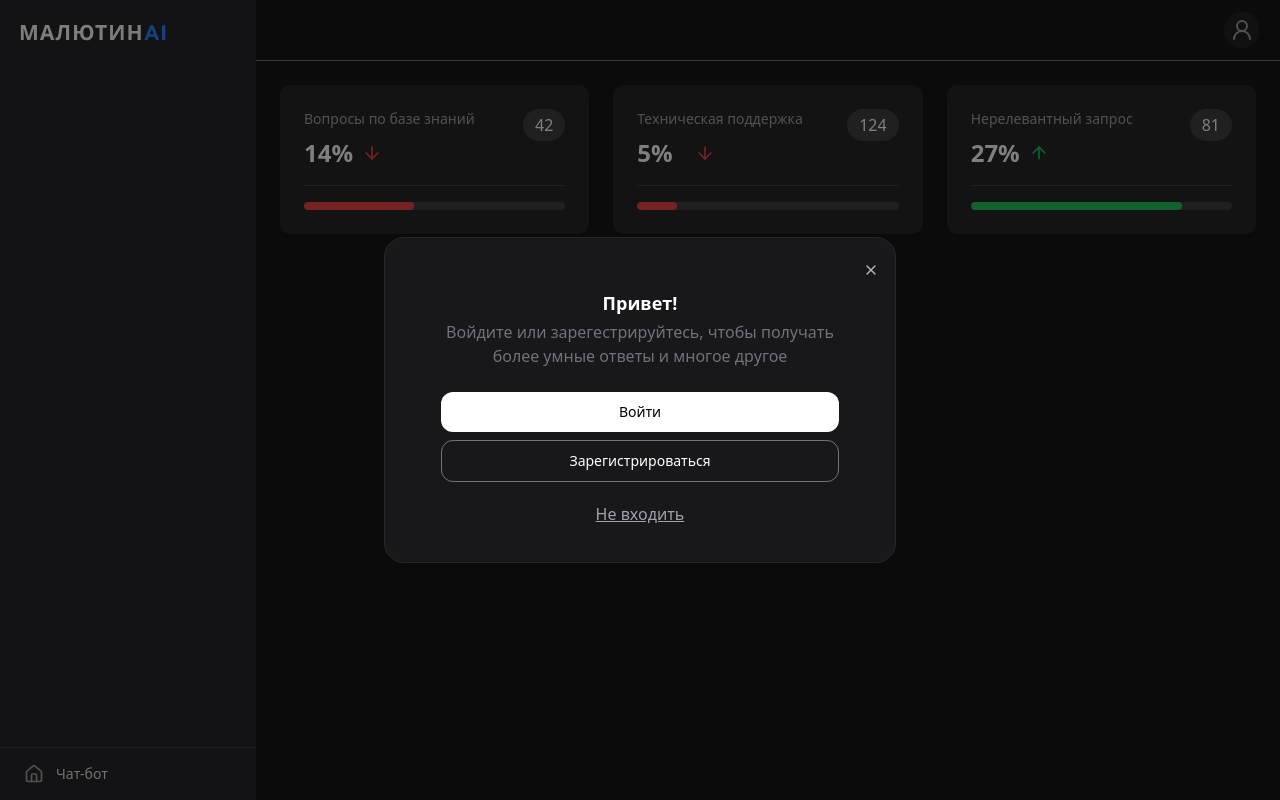
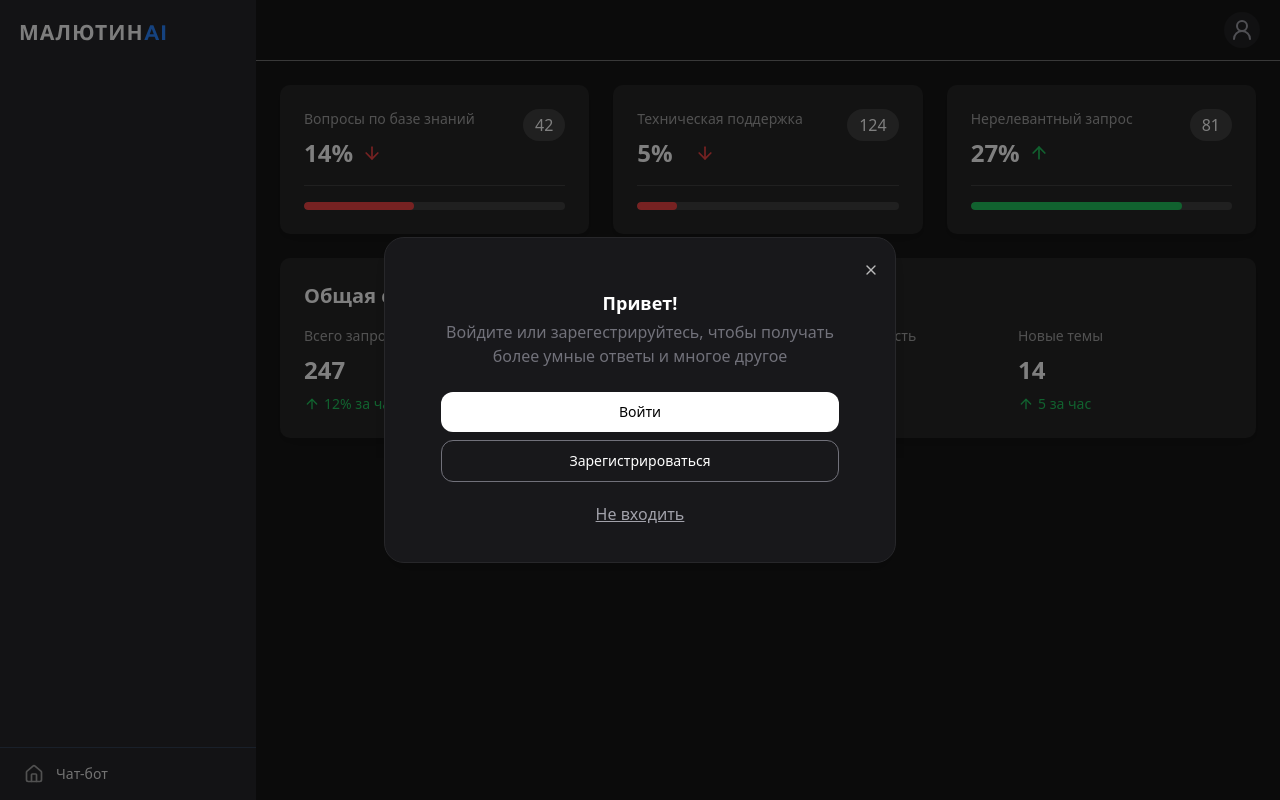
Before and after one commit to xddprog/tenderhack, a Next.js app in the folder frontend/: page /dashboard in a window 1280 px wide. Built offline with nearby package versions, Linux system fonts and the light colour scheme.

Commit message:
fix frontend and finish analytics

```diff
--- a/frontend/src/app/(main)/dashboard/page.tsx
+++ b/frontend/src/app/(main)/dashboard/page.tsx
@@ -1,7 +1,7 @@
 "use client";
 import { userSelectors } from "@/entities/user/models/store/userSlice";
 import { AnalyticsList } from "@/features/analytics/ui/analyticsLIst";
-import { Menu, User2Icon } from "lucide-react";
+import { ArrowDown, ArrowUp, Menu, User2Icon } from "lucide-react";
 import { Sheet, SheetContent, SheetTrigger } from "@/shared/ui/sheet/sheet";
 import { useAppSelector } from "@/shared/hooks/useAppSelector";
 import { DialogTitle } from "@/shared/ui/dialog/dialog";
@@ -36,6 +36,45 @@ const DashboardPage = () => {
         </div>
       </section>
       <AnalyticsList />
+      <div className="bg-neutral-800 rounded-lg mx-6 p-6 shadow-lg">
+        <h3 className="text-xl font-semibold mb-4">
+          Общая статистика запросов
+        </h3>
+
+        <div className="grid grid-cols-1 md:grid-cols-4 gap-6">
+          <div className="space-y-2">
+            <p className="text-neutral-400 text-sm">Всего запросов</p>
+            <p className="text-2xl font-bold">247</p>
+            <p className="text-green-500 text-sm flex items-center">
+              <ArrowUp className="h-4 w-4 mr-1" /> 12% за час
+            </p>
+          </div>
+
+          <div className="space-y-2">
+            <p className="text-neutral-400 text-sm">Среднее время ответа</p>
+            <p className="text-2xl font-bold">8.2 сек</p>
+            <p className="text-green-500 text-sm flex items-center">
+              <ArrowUp className="h-4 w-4 mr-1" /> Быстрее на 0.8 сек
+            </p>
+          </div>
+
+          <div className="space-y-2">
+            <p className="text-neutral-400 text-sm">Удовлетворенность</p>
+            <p className="text-2xl font-bold">87%</p>
+            <p className="text-red-500 text-sm flex items-center">
+              <ArrowDown className="h-4 w-4 mr-1" /> На 3% ниже
+            </p>
+          </div>
+
+          <div className="space-y-2">
+            <p className="text-neutral-400 text-sm">Новые темы</p>
+            <p className="text-2xl font-bold">14</p>
+            <p className="text-green-500 text-sm flex items-center">
+              <ArrowUp className="h-4 w-4 mr-1" /> 5 за час
+            </p>
+          </div>
+        </div>
+      </div>
     </div>
   );
 };
```
